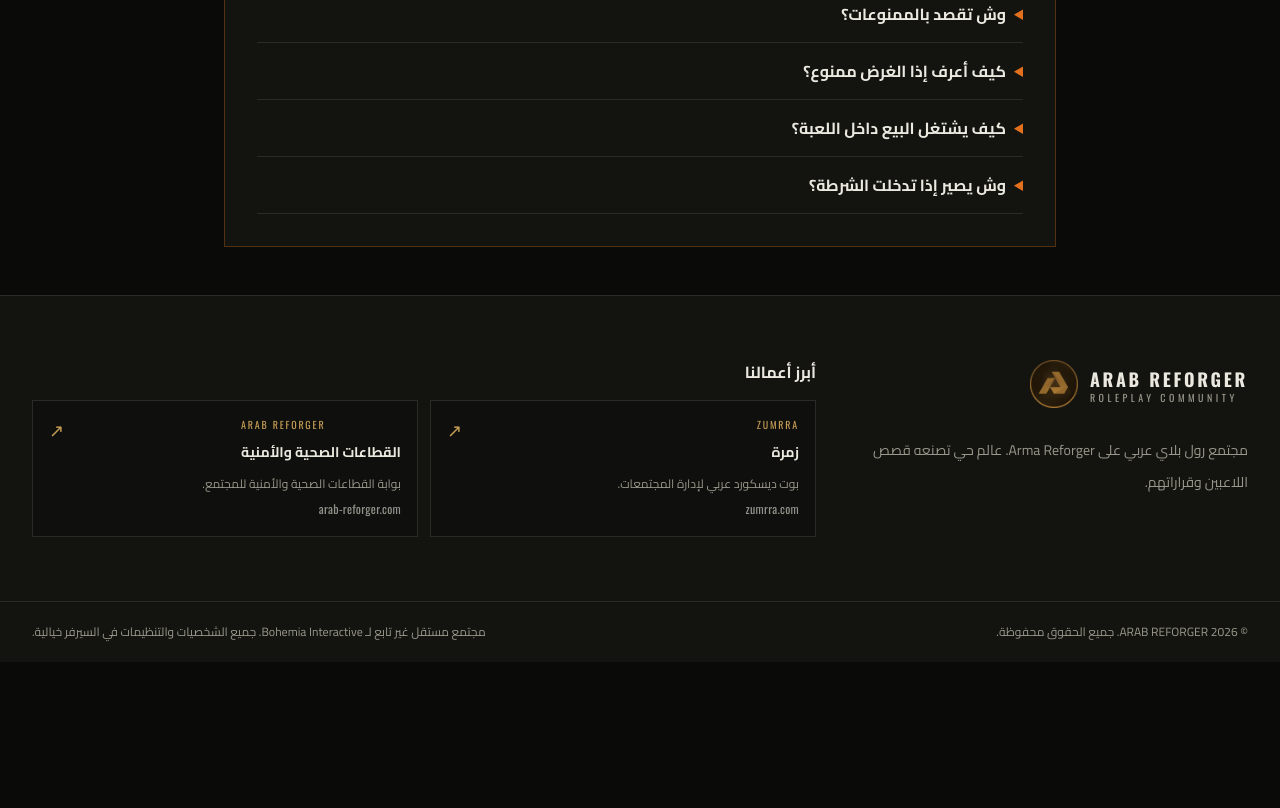
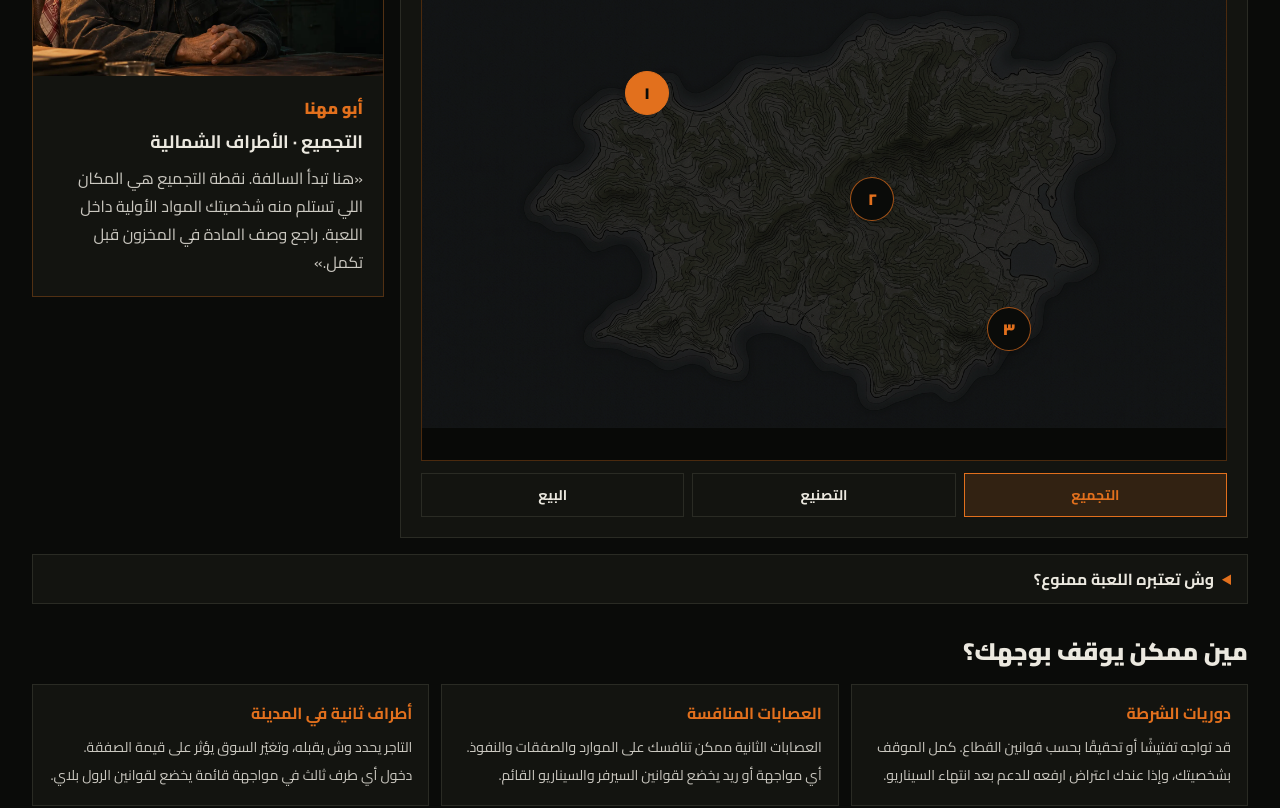
Before and after one commit to dhybalrwqy911-png/nextjs-boilerplate, a Next.js app: page /news/contraband in a window 1280 px wide. Shown: the part 840-1648 px from the top of the page. Before the commit the page ends 1502 px from the top, so only its background shows below. Built offline with nearby package versions, Linux system fonts and the light colour scheme.

Commit message:
Add an interactive in-game map and Abu Muhanna guide

```diff
--- a/components/contraband-page.tsx
+++ b/components/contraband-page.tsx
@@ -1,45 +1,112 @@
+"use client";
+
+import Image from "next/image";
 import Link from "next/link";
+import { useState } from "react";
 import { PageShell } from "@/components/page-shell";
 
-const topics = [
+const locations = [
   {
-    title: "وش تقصد بالممنوعات؟",
-    answer: "أي غرض يصنّفه السيرفر كممنوع داخل الرول بلاي. تصنيف الغرض يغيّر السيناريو اللي تدخل فيه، وقد يعرّض شخصيتك للمساءلة داخل اللعبة.",
+    id: "gathering",
+    title: "التجميع",
+    name: "الأطراف الشمالية",
+    position: { left: "28%", top: "27%" },
+    dialogue: "هنا تبدأ السالفة. نقطة التجميع هي المكان اللي تستلم منه شخصيتك المواد الأولية داخل اللعبة. راجع وصف المادة في المخزون قبل تكمل.",
   },
   {
-    title: "كيف أعرف إذا الغرض ممنوع؟",
-    answer: "خل عينك على وصف الغرض وتعليمات السيرفر. إذا التصنيف مو واضح، اسأل الدعم قبل ما تبني عليه سيناريو. الأسماء والتصنيفات تعتمد على إعدادات السيرفر المعتمدة.",
+    id: "manufacturing",
+    title: "التصنيع",
+    name: "المنطقة الصناعية",
+    position: { left: "56%", top: "48%" },
+    dialogue: "المواد الخام لها محطة ثانية. نقطة التصنيع تحوّلها إلى سلعة داخل اللعبة، حسب الوصفات والشروط اللي يحددها السيرفر.",
   },
   {
-    title: "كيف يشتغل البيع داخل اللعبة؟",
-    answer: "إذا اللعبة تتيح بيع الغرض، واجهة التاجر توضح لك وش يقبل والسعر المتاح. قبل ما تأكد، احسب الكمية والسعر والتكاليف عشان تعرف صافي العائد.",
-    link: { href: "/news/economy-update", label: "جرّب حاسبة السوق" },
+    id: "sale",
+    title: "البيع",
+    name: "منطقة الميناء",
+    position: { left: "73%", top: "74%" },
+    dialogue: "هنا تحسب حسابك. واجهة التاجر داخل اللعبة تبيّن وش يقبل وكم يعطيك. احسب قيمة الصفقة بعد التكاليف عشان تعرف صافي العائد.",
   },
-  {
-    title: "وش يصير إذا تدخلت الشرطة؟",
-    answer: "تعامل مع الموقف بشخصيتك وكمّل السيناريو وفق قوانين الرول بلاي. لو صار خلاف على مخالفة، ارفع تذكرة بعد انتهاء المشهد وأرفق الإثبات.",
-    link: { href: "/rules/roleplay#zones-police-admin", label: "راجع قوانين الرول بلاي" },
-  },
+] as const;
+
+const threats = [
+  { title: "دوريات الشرطة", text: "قد تواجه تفتيشًا أو تحقيقًا بحسب قوانين القطاع. كمل الموقف بشخصيتك، وإذا عندك اعتراض ارفعه للدعم بعد انتهاء السيناريو." },
+  { title: "العصابات المنافسة", text: "العصابات الثانية ممكن تنافسك على الموارد والصفقات والنفوذ. أي مواجهة أو ريد يخضع لقوانين السيرفر والسيناريو القائم." },
+  { title: "أطراف ثانية في المدينة", text: "التاجر يحدد وش يقبله، وتغيّر السوق يؤثر على قيمة الصفقة. دخول أي طرف ثالث في مواجهة قائمة يخضع لقوانين الرول بلاي." },
 ];
 
 export function ContrabandPage() {
+  const [selectedId, setSelectedId] = useState<(typeof locations)[number]["id"]>("gathering");
+  const location = locations.find((item) => item.id === selectedId) ?? locations[0];
+
   return (
-    <PageShell compactOnMobile image="/images/abu-muhanna.webp" eyebrow="ABU MUHANNA" title="الممنوعات" description="دليل أبو مهنا إلى السلع الممنوعة داخل عالم عرب ريفورجر.">
-      <section aria-labelledby="muhanna-title" className="mx-auto max-w-4xl px-4 py-6 md:px-8 md:py-12">
+    <PageShell compactOnMobile image="/images/abu-muhanna.webp" eyebrow="ABU MUHANNA" title="أبو مهنا · دليلك لعالم الإجرام" description="من أول نقطة تجميع إلى آخر صفقة داخل عالم الرول بلاي.">
+      <section aria-labelledby="crime-map-title" className="mx-auto max-w-7xl px-4 py-6 md:px-8 md:py-12">
         <Link href="/news" className="inline-flex min-h-11 items-center text-sm font-bold text-accent">العودة إلى الأخبار ←</Link>
-        <div className="mt-2 border border-accent/30 bg-surface p-4 md:p-8">
-          <h2 id="muhanna-title" className="text-2xl font-black text-accent md:text-3xl">أبو مهنا</h2>
-          <p className="mt-3 text-base leading-8 text-foreground">هلا، قرّب. أنا أبو مهنا. إذا سمعت عن الممنوعات داخل المدينة وودّك تفهم كيف تشتغل، اختر سؤالك وأنا أشرح لك.</p>
-          <div className="mt-5 divide-y divide-border border-y border-border">
-            {topics.map(({ title, answer, link }) => (
-              <details key={title} className="py-1">
-                <summary className="min-h-11 cursor-pointer py-3 font-bold marker:text-accent focus-visible:outline-2 focus-visible:outline-accent">{title}</summary>
-                <p className="pb-3 text-base leading-8 text-foreground/85">{answer}</p>
-                {link && <Link href={link.href} className="mb-2 inline-flex min-h-11 items-center font-bold text-accent">{link.label} ←</Link>}
-              </details>
+        <div className="mt-3 grid items-start gap-4 lg:grid-cols-[minmax(0,1fr)_22rem]">
+          <div className="min-w-0 border border-border bg-surface p-3 md:p-5">
+            <h2 id="crime-map-title" className="text-xl font-black md:text-2xl">خريطة الممنوعات</h2>
+            <p className="mt-2 text-sm leading-6 text-foreground/75">المواقع المعروضة أمثلة توضيحية داخل اللعبة. المواقع الفعلية تظهر بعد اعتماد خريطة السيرفر.</p>
+            <div className="relative isolate mt-4 aspect-[4/3] overflow-hidden border border-accent/30 bg-background sm:aspect-[16/10]" aria-label="نقاط التجميع والتصنيع والبيع">
+              <Image src="/images/map.png" alt="" fill sizes="(min-width: 1024px) 65vw, 100vw" className="object-contain opacity-65" />
+              <div className="absolute inset-0 bg-black/20" aria-hidden="true" />
+              {locations.map((item, index) => (
+                <button
+                  key={item.id}
+                  type="button"
+                  aria-label={item.title}
+                  aria-pressed={selectedId === item.id}
+                  aria-controls="muhanna-dialogue"
+                  onClick={() => setSelectedId(item.id)}
+                  style={item.position}
+                  className={`absolute grid size-11 -translate-x-1/2 -translate-y-1/2 place-items-center rounded-full border text-base font-black shadow-lg focus-visible:outline-2 focus-visible:outline-offset-4 focus-visible:outline-accent ${selectedId === item.id ? "border-accent bg-accent text-accent-foreground" : "border-accent/70 bg-background text-accent"}`}
+                >
+                  {(index + 1).toLocaleString("ar-SA")}
+                </button>
+              ))}
+            </div>
+            <div className="mt-3 grid grid-cols-3 gap-2" aria-label="اختر محطة">
+              {locations.map((item) => (
+                <button key={item.id} type="button" aria-pressed={selectedId === item.id} aria-controls="muhanna-dialogue" onClick={() => setSelectedId(item.id)} className={`min-h-11 border px-1 py-2 text-sm font-bold focus-visible:outline-2 focus-visible:outline-accent ${selectedId === item.id ? "border-accent bg-accent/15 text-accent" : "border-border"}`}>
+                  {item.title}
+                </button>
+              ))}
+            </div>
+          </div>
+
+          <aside aria-labelledby="muhanna-title" className="overflow-hidden border border-accent/30 bg-surface lg:sticky lg:top-24">
+            <div className="relative hidden aspect-[16/10] lg:block">
+              <Image src="/images/abu-muhanna.webp" alt="أبو مهنا في مكتب الميناء" fill sizes="352px" className="object-cover object-left" />
+            </div>
+            <div className="p-4 md:p-5">
+              <h2 id="muhanna-title" className="font-black text-accent">أبو مهنا</h2>
+              <div id="muhanna-dialogue" aria-live="polite" aria-atomic="true">
+                <h3 className="mt-2 text-lg font-bold">{location.title} · {location.name}</h3>
+                <p className="mt-2 text-base leading-7 text-foreground/85">«{location.dialogue}»</p>
+              </div>
+            </div>
+          </aside>
+        </div>
+        <details className="mt-4 border border-border bg-surface px-4">
+          <summary className="min-h-11 cursor-pointer py-3 font-bold marker:text-accent">وش تعتبره اللعبة ممنوع؟</summary>
+          <p className="pb-4 text-sm leading-7 text-foreground/85">أي غرض يصنّفه السيرفر كممنوع داخل الرول بلاي. شوف وصف الغرض وتعليمات السيرفر، وإذا التصنيف مو واضح اسأل الدعم قبل ما تبني عليه سيناريو.</p>
+        </details>
+        <section aria-labelledby="crime-threats-title" className="mt-8">
+          <h2 id="crime-threats-title" className="text-2xl font-black">مين ممكن يوقف بوجهك؟</h2>
+          <div className="mt-4 grid gap-3 md:grid-cols-3">
+            {threats.map(({ title, text }) => (
+              <article key={title} className="border border-border bg-surface p-4">
+                <h3 className="font-bold text-accent">{title}</h3>
+                <p className="mt-2 text-sm leading-7 text-foreground/85">{text}</p>
+              </article>
             ))}
           </div>
-        </div>
+        </section>
+        <nav aria-label="أدلة مرتبطة" className="mt-5 flex flex-wrap gap-x-5 gap-y-1 text-sm font-bold text-accent">
+          <Link className="inline-flex min-h-11 items-center" href="/news/economy-update">حاسبة السوق ←</Link>
+          <Link className="inline-flex min-h-11 items-center" href="/news/gang-raids#raid-rules">قوانين الريد ←</Link>
+          <Link className="inline-flex min-h-11 items-center" href="/rules/roleplay">قوانين الرول بلاي ←</Link>
+        </nav>
       </section>
     </PageShell>
   );
```
